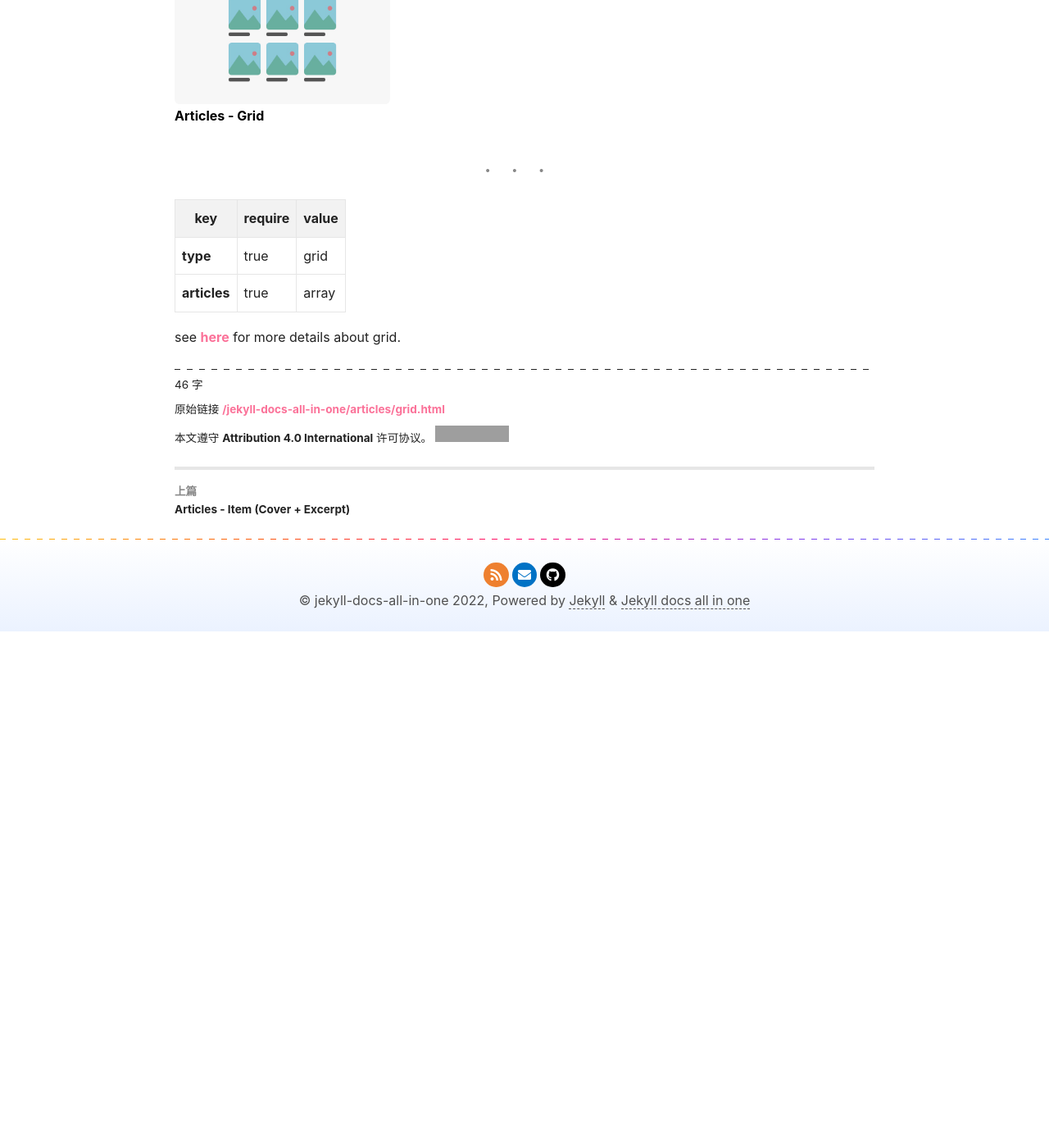
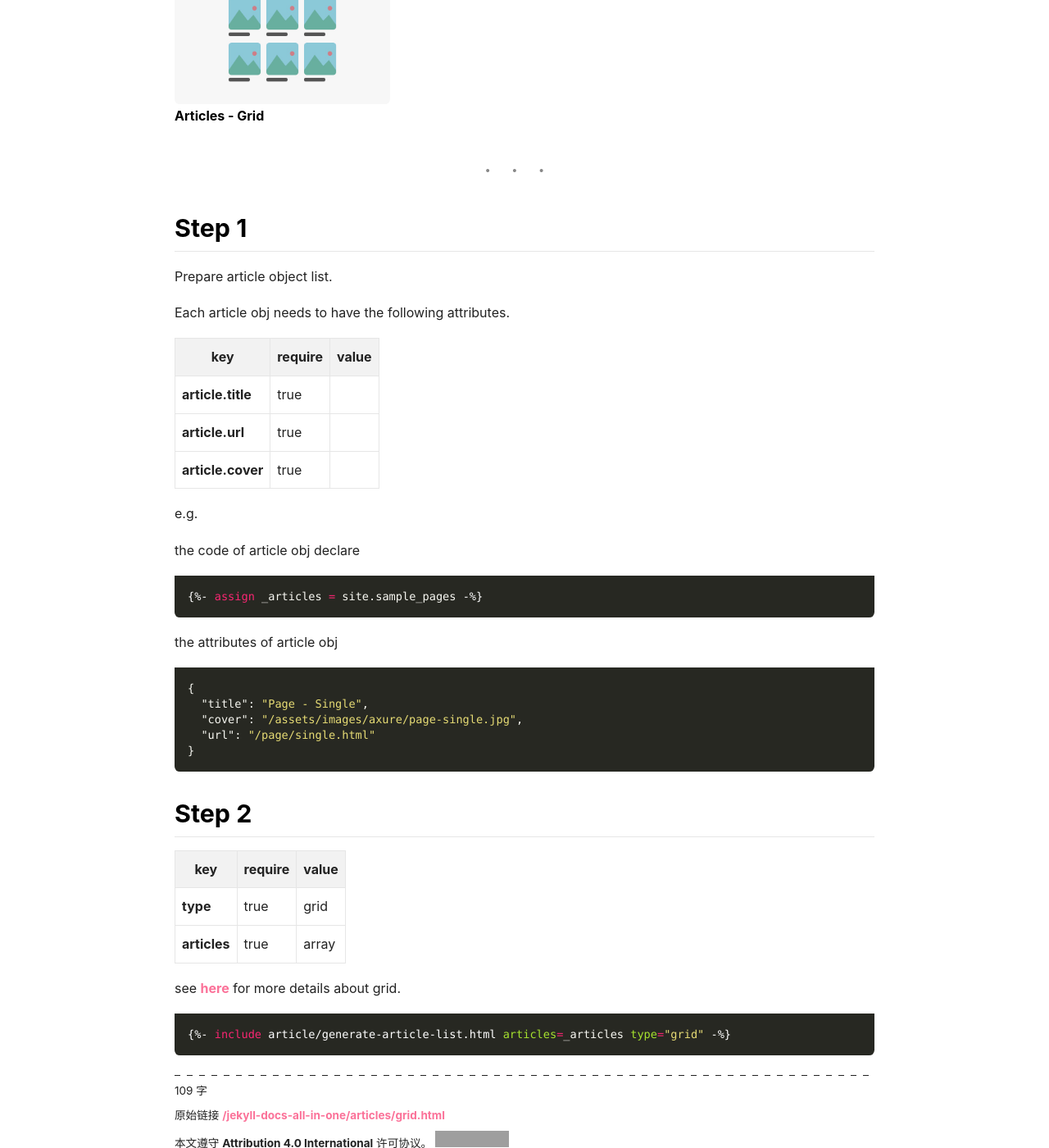
Before and after one commit to LawssssCat/jekyll-docs, a Jekyll site: the page built from _sample_pages/2.3-grid.md, in a window 1280 px wide and 1400 px high, scrolled down 1053 px. Shown: the whole window at 82% size. Built offline with Jekyll 4.4.1, drawn with Linux system fonts in a browser that asks for light colours; comment, search, counter and statistics services are not loaded; before the commit the page ends 1823 px from its top, so only the background shows below that; grey boxes are pictures that could not be loaded.

Commit message:
docs: improve grid docs and docs code language detect

````diff
--- a/_sample_pages/2.3-grid.md
+++ b/_sample_pages/2.3-grid.md
@@ -16,9 +16,46 @@ Article list with grid layout.
 
 ---
 
+## Step 1
+
+Prepare article object list.
+
+Each article obj needs to have the following attributes.
+
+| key | require | value |
+| ---- | ---- |
+| **article.title**  | true |  |
+| **article.url**    | true |  |
+| **article.cover**  | true |  |
+
+e.g.
+
+the code of article obj declare
+
+```liquid{% raw %}
+{%- assign _articles = site.sample_pages -%}
+{% endraw %}```
+
+the attributes of article obj
+
+{% assign _article = _articles[0] %}
+```json
+{
+  "title": "{{ _article.title }}",
+  "cover": "{{ _article.cover }}",
+  "url": "{{ _article.url }}"
+}
+```
+
+## Step 2
+
 | key | require | value |
 | ---- | ---- |
 | **type**  | true | grid |
 | **articles**  | true | array |
 
 see [here]({% link _docs/en/components/grid.md %}) for more details about grid.
+
+```liquid{% raw %}
+{%- include article/generate-article-list.html articles=_articles type="grid" -%}
+{% endraw %}```
````
Also changed, not shown: _sample_pages/1.1-single.md (+2 -0 lines), _sample_pages/1.2-aside.md (+8 -6 lines), _sample_pages/1.4-sidebar+asdie.md (+1 -1 lines), _sample_pages/2.1-brief.md (+1 -1 lines), _sample_pages/2.2-item.md (+1 -1 lines).
